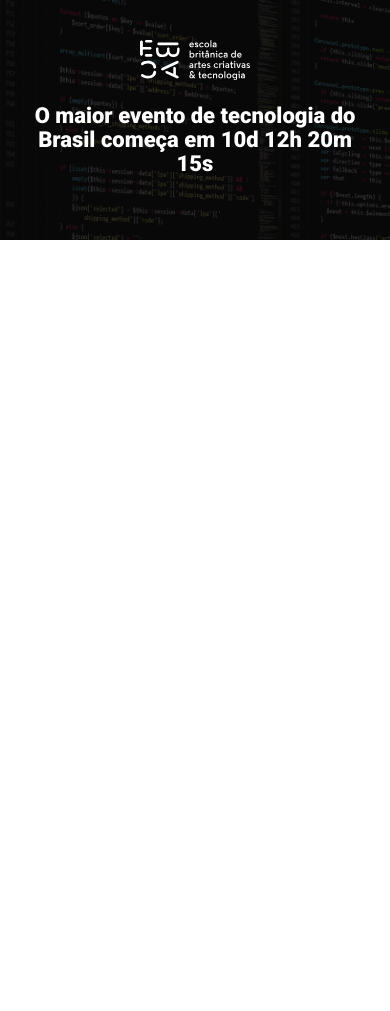
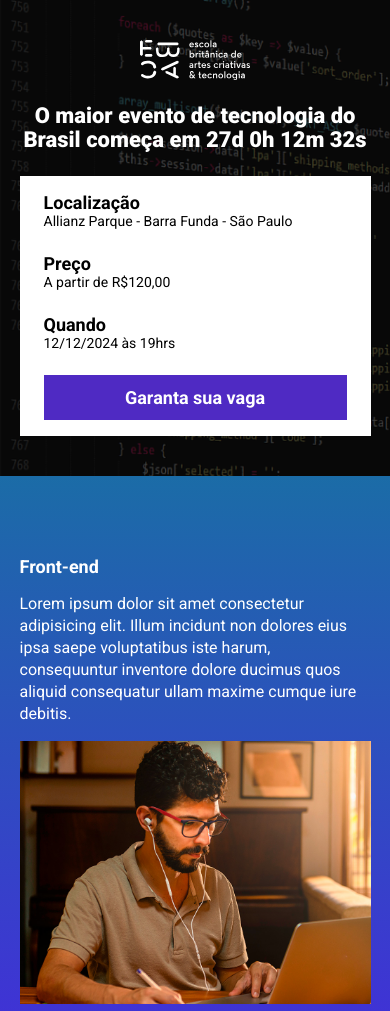
Before and after one commit to CinnAqua/aniversario, a website built with Parcel: page src/index.html in a window 390 px wide. Shown: the top 1011 px of the page. Before the commit the page ends 844 px from the top, so only its background shows below. Built offline with nearby package versions, Linux system fonts and the light colour scheme.

Commit message:
criando a contagem regressiva

```diff
--- a/package.json
+++ b/package.json
@@ -2,9 +2,9 @@
   "name": "ebac_talks",
   "version": "1.0.0",
   "description": "",
-  "main": "index.js",
   "scripts": {
     "dev": "parcel src/index.html src/styles/main.scss src/scripts/main.js",
+    "build": "parcel build src/index.html",
     "test": "echo \"Error: no test specified\" && exit 1"
   },
   "keywords": [],
@@ -12,6 +12,7 @@
   "license": "ISC",
   "devDependencies": {
     "@parcel/transformer-sass": "^2.11.0",
+    "events": "^3.3.0",
     "parcel": "^2.11.0",
     "sharp": "^0.31.3"
   }
--- a/src/index.html
+++ b/src/index.html
@@ -9,16 +9,82 @@
     <link href="https://fonts.googleapis.com/css2?family=Roboto:wght@400;700&display=swap" rel="stylesheet">
     <link href="https://fonts.googleapis.com/css2?family=Roboto:wght@900&display=swap" rel="stylesheet">
     <link rel="stylesheet" href="styles/main.scss">
+    <link rel="stylesheet" href="https://unpkg.com/aos@next/dist/aos.css" />
 </head>
 <body>
     <header class="hero">
         <div class="container">
             <img class="hero__logo" src="./images/ebac_logo.svg" alt="EBAC">
             <p class="hero__text">
-                O maior evento de tecnologia do Brasil começa em 10d 12h 20m 15s
+                O maior evento de tecnologia do Brasil começa em <span id="contador"></span>
             </p>
+            <div class="infos-bar">
+                <ul class="infos-bar__infos">
+                    <li class="infos-bar__infos__item">
+                        <b>Localização</b>
+                        Allianz Parque - Barra Funda - São Paulo
+                    </li>
+                    <li class="infos-bar__infos__item">
+                        <b>Preço</b>
+                        A partir de R$120,00
+                    </li>
+                    <li class="infos-bar__infos__item">
+                        <b>Quando</b>
+                        12/12/2024 às 19hrs
+                    </li>
+                </ul>
+                <a href="#" class="button button--primary">
+                    Garanta sua vaga
+                </a>
+            </div>
         </div>
     </header>
+    <section class="event event--frontend">
+        <div class="container" data-aos="fade-right">
+            <div class="event__details">
+                <h2 class="event__details__title">Front-end</h2>
+                <p class="event__details__description">
+                    Lorem ipsum dolor sit amet consectetur adipisicing elit. Illum incidunt non dolores eius ipsa saepe voluptatibus iste harum, consequuntur inventore dolore ducimus quos aliquid consequatur ullam maxime cumque iure debitis.
+                </p>
+            </div>
+            <img class="event__image" src="./images/frontend.png" alt="Front-end">
+        </div>
+    </section>
+    <section class="event event--ui-ux event--image-left">
+        <div class="container" data-aos="fade-left">
+            <div class="event__details">
+                <h2 class="event__details__title">UI/UX</h2>
+                <p class="event__details__description">
+                    Lorem ipsum dolor sit amet consectetur adipisicing elit. Illum incidunt non dolores eius ipsa saepe voluptatibus iste harum, consequuntur inventore dolore ducimus quos aliquid consequatur ullam maxime cumque iure debitis.
+                </p>
+            </div>
+            <img class="event__image" src="./images/frontend.png" alt="Front-end">
+        </div>
+    </section>
+    <section class="event event--data-science">
+        <div class="container" data-aos="fade-right">
+            <div class="event__details">
+                <h2 class="event__details__title">Data Science</h2>
+                <p class="event__details__description">
+                    Lorem ipsum dolor sit amet consectetur adipisicing elit. Illum incidunt non dolores eius ipsa saepe voluptatibus iste harum, consequuntur inventore dolore ducimus quos aliquid consequatur ullam maxime cumque iure debitis.
+                </p>
+            </div>
+            <img class="event__image" src="./images/frontend.png" alt="Front-end">
+        </div>
+    </section>
+    <section class="event event--backend event--image-left">
+        <div class="container" data-aos="fade-left">
+            <div class="event__details">
+                <h2 class="event__details__title">Back-end</h2>
+                <p class="event__details__description">
+                    Lorem ipsum dolor sit amet consectetur adipisicing elit. Illum incidunt non dolores eius ipsa saepe voluptatibus iste harum, consequuntur inventore dolore ducimus quos aliquid consequatur ullam maxime cumque iure debitis.
+                </p>
+            </div>
+            <img class="event__image" src="./images/frontend.png" alt="Front-end">
+        </div>
+    </section>
+
+    <script src="https://unpkg.com/aos@next/dist/aos.js"></script>
     <script src="scripts/main.js"></script>
 </body>
 </html>
--- a/src/scripts/main.js
+++ b/src/scripts/main.js
@@ -0,0 +1,27 @@
+AOS.init();
+
+const dataDoEvento = new Date("Feb 12, 2024 19:00:00");
+const timeStampDoEvento = dataDoEvento.getTime();
+
+const contaAsHoras = setInterval(function() {
+    const agora = new Date();
+    const timeStampAtual = agora.getTime();
+
+    const distanciaAteOEvento = timeStampDoEvento - timeStampAtual;
+
+    const diaEmMs = 1000 * 60 * 60 * 24;
+    const horaEmMs = 1000 * 60 * 60;
+    const minutoEmMs = 1000 * 60;
+
+    const diasAteOEvento = Math.floor(distanciaAteOEvento / diaEmMs);
+    const horasAteOEvento = Math.floor((distanciaAteOEvento % diaEmMs) / horaEmMs);
+    const minutosAteOEvento = Math.floor((distanciaAteOEvento % horaEmMs) / minutoEmMs);
+    const segundosAteOEvento = Math.floor((distanciaAteOEvento % minutoEmMs) / 1000);
+
+    document.getElementById('contador').innerHTML = `${diasAteOEvento}d ${horasAteOEvento}h ${minutosAteOEvento}m ${segundosAteOEvento}s`;
+
+    if (distanciaAteOEvento < 0) {
+        clearInterval(contaAsHoras);
+        document.getElementById('contador').innerHTML = 'Evento expirado'
+    }
+}, 1000)
--- /dev/null
+++ b/src/styles/_event.scss
@@ -0,0 +1,61 @@
+@use 'variables';
+
+.event {
+    padding: 80px 0;
+
+    &--frontend {
+        background-image: linear-gradient(variables.$blue1, variables.$blue2);
+    }
+
+    &--ui-ux {
+        background-image: linear-gradient(variables.$blue2, variables.$pink);
+    }
+
+    &--data-science {
+        background-image: linear-gradient(variables.$pink, variables.$yellow);
+    }
+
+    &--backend {
+        background-image: linear-gradient(variables.$yellow, variables.$pink);
+    }
+
+    &--image-left {
+        .container {
+            flex-direction: row-reverse;
+        }
+    }
+
+    .container {
+        display: flex;
+        gap: 40px;
+    }
+
+    &__image {
+        max-width: 360px;
+    }
+
+    &__details {
+        &__title {
+            font-size: 18px;
+            font-weight: bold;
+            margin-bottom: 16px;
+        }
+        &__description {
+            line-height: 22px;
+        }
+    }
+    @media (max-width: 640px) {
+        .container {
+            display: block;
+        }
+
+        &__image {
+            width: 100%;
+        }
+
+        &__details {
+            margin-right: 0;
+            margin-bottom: 16px;
+        }
+    }
+}
--- a/src/styles/_hero.scss
+++ b/src/styles/_hero.scss
@@ -1,3 +1,5 @@
+@use 'variables';
+
 .hero {
     padding-top: 64px;
     padding-bottom: 100px;
@@ -16,7 +18,7 @@
         left: 0;
         width: 100%;
         height: 100%;
-        background-color: #000;
+        background-color: variables.$secondaryTextColor;
         content: '';
         opacity: 0.7;
     }
--- /dev/null
+++ b/src/styles/_variables.scss
@@ -0,0 +1,8 @@
+$textColor: #fff;
+$secondaryTextColor: #000;
+
+$blue1: #1B6CA7;
+$blue2:  #442BDB;
+$pink: #89223B;
+$yellow: #9C791D;
+$purple: #4F2AC3;
--- /dev/null
+++ b/src/styles/components/_buttons.scss
@@ -0,0 +1,22 @@
+@use '../variables';
+
+.button {
+    padding: 12px;
+    font-size: 18px;
+    font-weight: bold;
+    text-decoration: none;
+    text-align: center;
+    white-space: nowrap;
+    display: flex;
+    align-items: center;
+
+    &--primary {
+        color: variables.$textColor;
+        background-color: variables.$purple;
+    }
+
+    @media (max-width: 640px) {
+        width: 100%;
+        justify-content: center;
+    }
+}
--- /dev/null
+++ b/src/styles/components/_infos_bar.scss
@@ -0,0 +1,41 @@
+@use '../variables';
+
+.infos-bar {
+    padding: 16px 24px;
+    background-color: variables.$textColor;
+    display: flex;
+    justify-content: space-between;
+
+    &__infos {
+        display: flex;
+        gap: 40px;
+
+        &__item {
+            font-size: 14px;
+            color: variables.$secondaryTextColor;
+
+            b {
+                color: variables.$secondaryTextColor;
+                font-size: 18px;
+                display: block;
+            }
+        }
+    }
+    @media (max-width: 640px) {
+        display: block;
+
+        &__infos {
+            display: block;
+
+            &__item {
+                margin-bottom: 24px;
+            }
+        }
+    }
+
+    @media (max-width: 1024px) {
+        &__infos {
+            gap: 16px;
+        }
+    }
+}
--- a/src/styles/main.scss
+++ b/src/styles/main.scss
@@ -1,11 +1,16 @@
 @use 'hero';
+@use 'components/infos_bar';
+@use 'components/buttons';
+@use 'event';
+@use 'variables';
 
 * {
     margin: 0;
     padding: 0;
     box-sizing: border-box;
     font-family: Roboto, sans-serif;
-    color: #fff;
+    color: variables.$textColor;
+    list-style: none;
 }
 
 .container {
```
Also changed, not shown: 1 other file.
